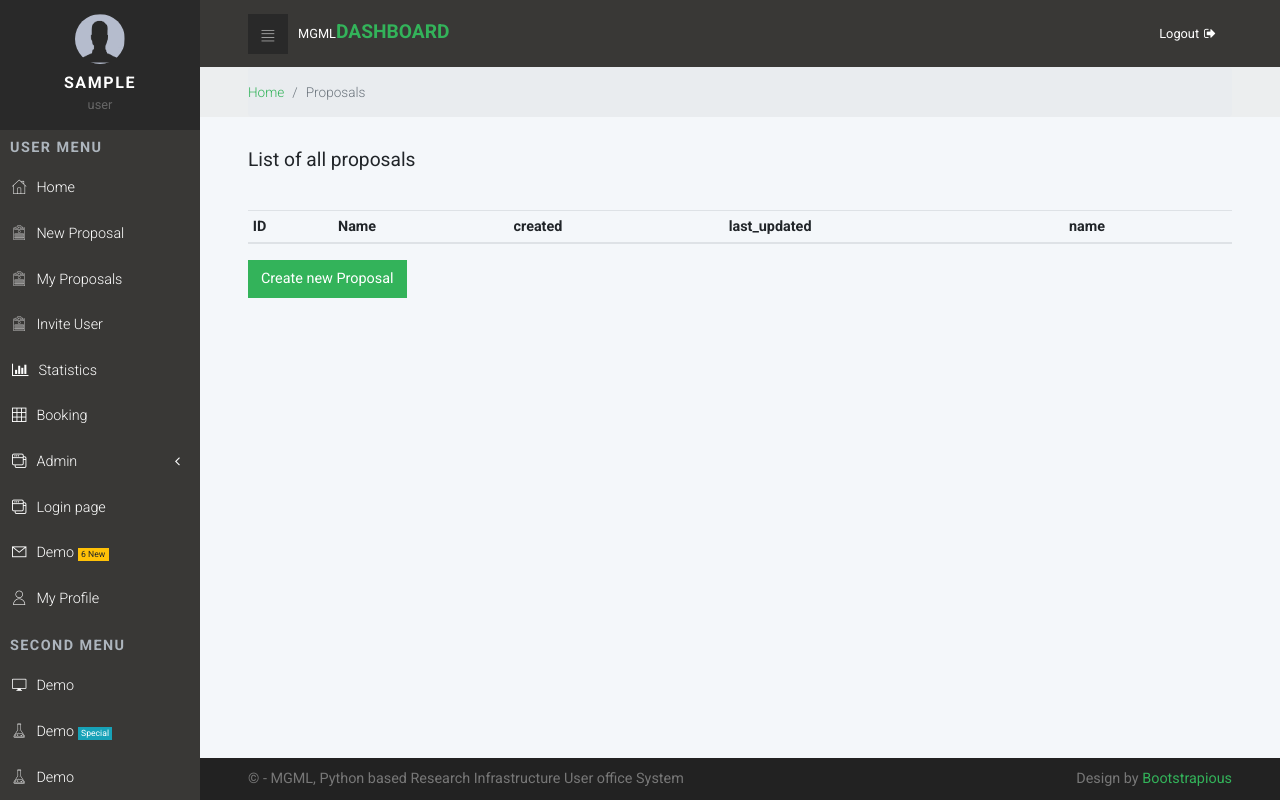
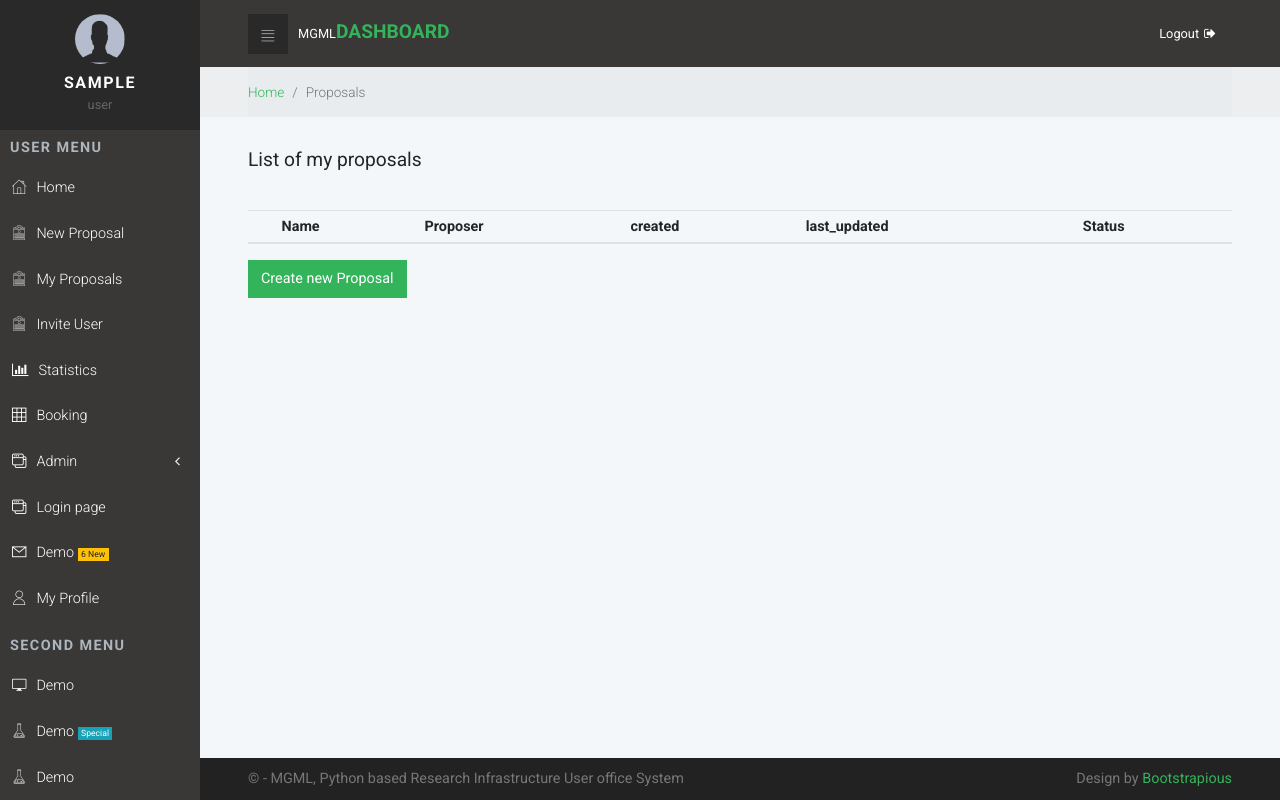
Before and after one commit to me2d09/prius, a Django app: page /proposals/ in a window 1280 px wide. Run offline with Django 3.2, Linux system fonts and the light colour scheme; the visitor is signed in with stand-in values (Sample User, id 1); data that the repository does not hold is empty; some libraries are stand-ins or nearby versions.

Commit message:
pdf parsing after upload + filtering proposals + fix in http prefix

```diff
--- a/app/forms.py
+++ b/app/forms.py
@@ -76,6 +76,7 @@ class ProposalsForm(forms.ModelForm):
         model = Proposals
         fields = ['name', 'abstract', 'scientific_bg', 'proposaltype', 'local_contact', 'coproposers']
         widgets = {
+            'scientific_bg': forms.FileInput(attrs={'accept':'.pdf, application/pdf'}),
             'local_contact': autocomplete.ModelSelect2(url='localcontacts-autocomplete',
                                                        attrs={
                                                             'data-placeholder': 'Choose local contact',
--- a/app/models.py
+++ b/app/models.py
@@ -13,6 +13,10 @@ from django_extensions.db import fields as extension_fields
 from django.contrib.auth.models import User
 from datetime import datetime
 from django.dispatch import receiver
+from django.core.validators import FileExtensionValidator
+from django.core.exceptions import ValidationError
+from PyPDF2 import PdfFileReader
+
 
 
 class Status(models.Model):
@@ -41,6 +45,15 @@ class Status(models.Model):
         ordering = ('-date',)
 
 
+def validate_pdf_lenth(value):
+    try:
+        pdf = PdfFileReader(value.file)
+    except:
+        raise ValidationError(u'Error parsing PDF file - please check if the uploaded file is really PDF file format.')
+
+    if pdf.getNumPages() > 2:
+        raise ValidationError(u'Uploaded file has too many pages. Maximum allowed is 2.')
+
 class Proposals(models.Model):
 
     PROPOSAL_TYPE = (
@@ -56,7 +69,7 @@ class Proposals(models.Model):
     last_updated = DateTimeField(auto_now=True, editable=False)
     name = CharField(max_length=500)
     abstract = models.TextField(max_length=5000)
-    scientific_bg = FileField(upload_to=".", blank=True, null=True)
+    scientific_bg = FileField(upload_to="userpdf", blank=True, null=True, validators=[FileExtensionValidator(allowed_extensions=['pdf']),validate_pdf_lenth])
     proposaltype = CharField(max_length=1, choices = PROPOSAL_TYPE, default = 'S')
     last_status = CharField(max_length=1, choices = Status.STATUS_TYPES, default='P')
 
@@ -66,6 +79,8 @@ class Proposals(models.Model):
     local_contact = models.ForeignKey('app.Contacts', related_name='proposal_local_contact', on_delete=models.PROTECT)
     coproposers = models.ManyToManyField('app.Contacts',  related_name='proposal_coporposals', blank=True)
     publications = models.ManyToManyField('app.Publications', blank=True)
+
+
 
     def save(self, *args, **kwargs):
         if not self.pid:
--- a/app/static/app/content/style.default.css
+++ b/app/static/app/content/style.default.css
@@ -54,6 +54,10 @@ i {
 
 span {
   display: inline-block;
+}
+
+span.invalid-feedback {
+    display: inline-block !important;
 }
 
 .mt-30px {
--- a/app/templates/app/proposals_form.html
+++ b/app/templates/app/proposals_form.html
@@ -12,6 +12,7 @@
 <div class="card">
     <div class="card-body">
         {% crispy form %}
+        {{ form_errors }}
     </div>
 </div>
 {% endblock %}
--- a/app/templates/app/proposals_list.html
+++ b/app/templates/app/proposals_list.html
@@ -13,27 +13,32 @@
         <div class="container-fluid">
           <!-- Page Header-->
           <header>
-            <h1 class="h3 display">List of all proposals</h1>
+            <h1 class="h3 display">
+              {% if filtering == "mine" %}List of my proposals
+              {% else %}List of all proposals
+              {% endif %}</h1>
           </header>
 
 <div class="table-responsive">
 <table class="table table-striped table-sm table-hover">
     <thead>
         <tr>
-            <th>ID</th>
+            <th> </th>
             <th>Name</th>
+            <th>Proposer</th>
             <th>created</th>
             <th>last_updated</th>
-            <th>name</th>
+            <th>Status</th>
         </tr>
     </thead>
 {% for object in object_list %}
     <tr>
-        <th scope="row">{{object.pk}}</th>
+        <th scope="row">{{object.pid}}</th>
         <td><a href="{{object.get_absolute_url}}">{{object}}</a></td>
+        <td>{{ object.proposer }}</td>
         <td>{{ object.created }}</td>
         <td>{{ object.last_updated }}</td>
-        <td>{{ object.name }}</td>
+        <td><a href="/proposals/{{object.pk}}/statushistory/">{{ object.get_last_status_display }}</a></td>
     </tr>
 {% endfor %}
 </table>
--- a/app/templates/layout.html
+++ b/app/templates/layout.html
@@ -15,7 +15,7 @@
     <!-- Custom icon font-->
     <link rel="stylesheet" href="{% static 'app/content/fontastic.css' %}">
     <!-- Google fonts - Roboto -->
-    <link rel="stylesheet" href="http://fonts.googleapis.com/css?family=Roboto:300,400,500,700">
+    <link rel="stylesheet" href="https://fonts.googleapis.com/css?family=Roboto:300,400,500,700">
     <!-- jQuery Circle-->
     <link rel="stylesheet" href="{% static 'app/content/grasp_mobile_progress_circle-1.0.0.min.css' %}">
     <!-- Custom Scrollbar-->
--- a/app/views.py
+++ b/app/views.py
@@ -280,6 +280,20 @@ def change_password(request):
 
 class ProposalsListView(ListView):
     model = Proposals
+
+    def get_queryset(self):
+        queryset = Proposals.objects.all()
+
+        if self.kwargs['filtering'] == "mine":
+            queryset = queryset.filter(proposer=self.request.user)
+        else:
+            raise NotImplementedError
+        return queryset
+
+    def get_context_data(self, **kwargs):
+        context = super().get_context_data(**kwargs)
+        context['filtering'] = self.kwargs['filtering']
+        return context
 
 
 class ProposalsCreateView(CreateView):
--- a/prius/settings_core.py
+++ b/prius/settings_core.py
@@ -16,6 +16,8 @@ DEBUG = True
 
 ALLOWED_HOSTS = [ ]
 
+MEDIA_ROOT = "files/"
+MEDIA_URL = "/files/"
 
 # Application definition
 
--- a/prius/urls.py
+++ b/prius/urls.py
@@ -3,7 +3,9 @@ Definition of urls for prius.
 """
 
 from datetime import datetime
+from django.conf import settings
 from django.conf.urls import url, include
+from django.conf.urls.static import static
 
 import django.contrib.auth.views
 
@@ -63,11 +65,13 @@ urlpatterns = [
     url(
         r'^affil-autocomplete/$', views.AffilAutocomplete.as_view(create_field='institution'), name='affil-autocomplete',
     ),
-]
+] + static(settings.MEDIA_URL, document_root=settings.MEDIA_ROOT)
 
 urlpatterns += (
     # urls for Proposals
-    url(r'^proposals/$', views.ProposalsListView.as_view(), name='app_proposals_list'),
+    url(r'^proposals/$', views.ProposalsListView.as_view(), {'filtering':'mine'}, name='app_proposals_list'),
+    url(r'^proposals/all/$', views.ProposalsListView.as_view(), {'filtering':'all'}, name='app_proposals_list_all'),
+    url(r'^proposals/(?P<pk>\S+)/statushistory/$', views.ProposalsDetailView.as_view(), name='app_proposals_detail'),
     url(r'^proposals/create/$', views.ProposalsCreateView.as_view(), name='app_proposals_create'),
     url(r'^proposals/detail/(?P<slug>\S+)/$', views.ProposalsDetailView.as_view(), name='app_proposals_detail'),
     url(r'^proposals/update/(?P<slug>\S+)/$', views.ProposalsUpdateView.as_view(), name='app_proposals_update'),
--- a/requirements.txt
+++ b/requirements.txt
@@ -6,3 +6,4 @@ djangorestframework
 django-autocomplete-light>=2.0.0pre
 Pillow
 argon2-cffi
+PyPDF2
```
Also changed, not shown: app/templates/app/proposals_detail.html (+13 -6 lines), 1 other file.
